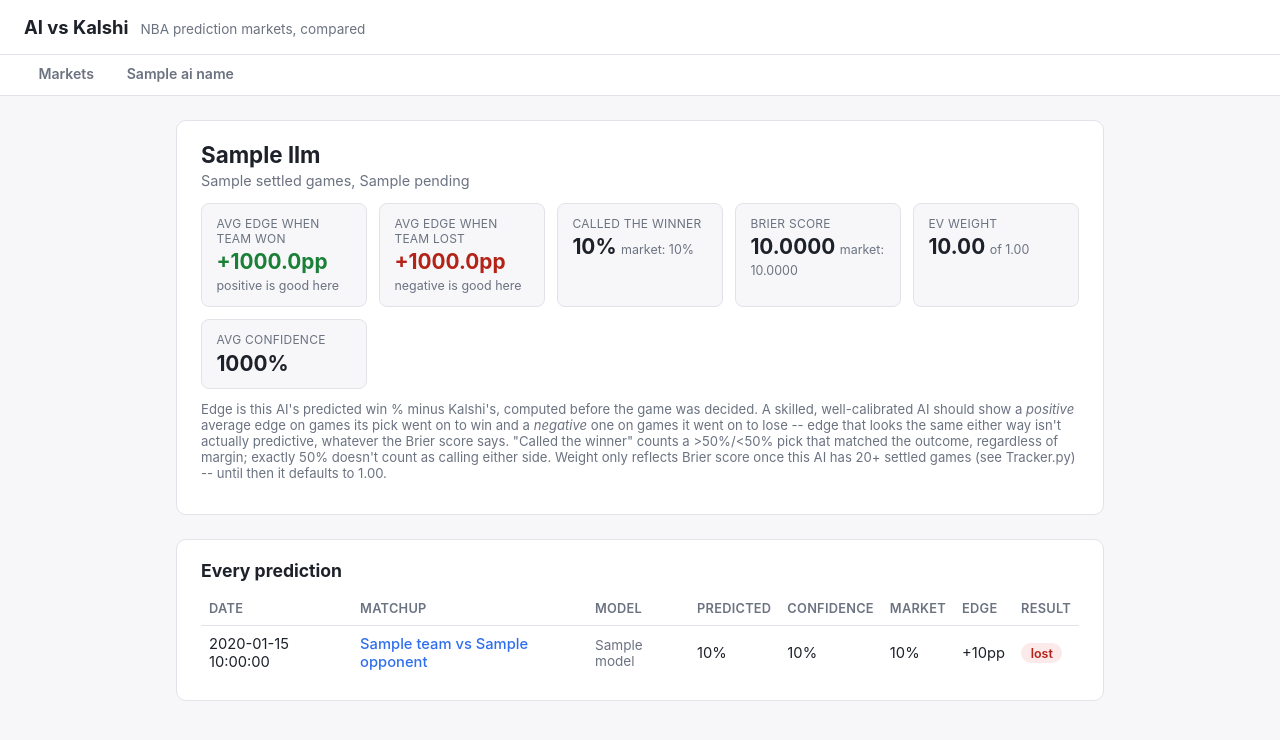
After one commit to huanger2/Kalshi-Project, a FastAPI app: template webapp/templates/ai_detail.html in a window 1280 px wide. The commit adds this page. Shown: the top 740 px of the page. Run offline with FastAPI, Linux system fonts and the light colour scheme; the template is opened without the code that fills it: most values are stand-ins (such as "Sample title", 1, 10 or a date in 2020).

Commit message:
Add a per-AI tab with edge-on-win/loss and calibration stats
Site-wide tab nav in base.html: Markets | OpenAI | Claude | Gemini. Each
AI's tab (/ai/{name}, case-insensitive) shows:

- Average edge (predicted - market) split by what actually happened: a
  skilled, well-calibrated AI's edge should be positive on games its pick
  went on to win and negative on games it went on to lose. Edge that looks
  the same either way isn't actually predictive, whatever the raw Brier
  score says.
- Direction accuracy: how often its >50%/<50% call matched the winner,
  regardless of margin, with the market's own call alongside for
  comparison. A dead-even 50% doesn't count as calling a side.
- Brier score vs. the market's own, EV weight, and average confidence.
- Every individual prediction, newest first, with its edge and outcome.

Real finding this immediately surfaced: on OpenAI's 9 settled games so
far, its average edge is *more* positive on losses (+7.4pp) than on wins
(+2.5pp) -- backwards from what a predictive edge should look like -- and
it called the winner only 22% of the time vs. the market's own 67%. Early
days and a small sample, but exactly the kind of signal this tab exists
to surface.

/api/ai/{name} alongside the HTML page, matching the rest of the webapp.
18 new tests. 273 passing throughout.

Co-Authored-By: Claude Sonnet 5 <noreply@anthropic.com>

```diff
--- a/webapp/main.py
+++ b/webapp/main.py
@@ -18,6 +18,7 @@ from fastapi.staticfiles import StaticFiles
 from fastapi.templating import Jinja2Templates
 
 import Tracker
+from DailyLog import DEFAULT_LLM_NAMES
 from webapp import queries
 
 HERE = Path(__file__).parent
@@ -51,7 +52,10 @@ def markets_page(request: Request, date: Optional[str] = None, conn: sqlite3.Con
     accuracy = queries.accuracy_summary(conn)
     return templates.TemplateResponse(
         request, "markets.html",
-        {"games": games, "dates": dates, "selected_date": date, "accuracy": accuracy},
+        {
+            "games": games, "dates": dates, "selected_date": date, "accuracy": accuracy,
+            "ai_names": DEFAULT_LLM_NAMES, "active_tab": "markets",
+        },
     )
 
 
@@ -60,7 +64,27 @@ def market_detail_page(request: Request, ticker: str, conn: sqlite3.Connection =
     game = queries.get_game(conn, ticker)
     if game is None:
         raise HTTPException(status_code=404, detail=f"No tracked predictions for {ticker!r}")
-    return templates.TemplateResponse(request, "market_detail.html", {"game": game})
+    return templates.TemplateResponse(
+        request, "market_detail.html",
+        {"game": game, "ai_names": DEFAULT_LLM_NAMES, "active_tab": "markets"},
+    )
+
+
+@app.get("/ai/{name}", response_class=HTMLResponse)
+def ai_detail_page(request: Request, name: str, conn: sqlite3.Connection = Depends(get_db)):
+    # Case-insensitive so /ai/openai works the same as the canonical /ai/OpenAI.
+    matched = next((n for n in DEFAULT_LLM_NAMES if n.lower() == name.lower()), None)
+    if matched is None:
+        raise HTTPException(status_code=404, detail=f"Unknown AI {name!r}")
+    stats = queries.ai_stats(conn, matched)
+    predictions = queries.ai_predictions(conn, matched)
+    return templates.TemplateResponse(
+        request, "ai_detail.html",
+        {
+            "stats": stats, "predictions": predictions,
+            "ai_names": DEFAULT_LLM_NAMES, "active_tab": matched,
+        },
+    )
 
 
 # --- JSON, for whatever consumes this next (a JS frontend, a mobile client) ---
@@ -81,3 +105,11 @@ def api_market_detail(ticker: str, conn: sqlite3.Connection = Depends(get_db)) -
 @app.get("/api/accuracy")
 def api_accuracy(conn: sqlite3.Connection = Depends(get_db)) -> list[dict]:
     return queries.accuracy_summary(conn)
+
+
+@app.get("/api/ai/{name}")
+def api_ai_detail(name: str, conn: sqlite3.Connection = Depends(get_db)) -> dict:
+    matched = next((n for n in DEFAULT_LLM_NAMES if n.lower() == name.lower()), None)
+    if matched is None:
+        raise HTTPException(status_code=404, detail=f"Unknown AI {name!r}")
+    return {"stats": queries.ai_stats(conn, matched), "predictions": queries.ai_predictions(conn, matched)}
--- a/webapp/static/style.css
+++ b/webapp/static/style.css
@@ -41,6 +41,29 @@ body {
     color: var(--muted);
     font-size: 0.85rem;
 }
+
+.tabs {
+    display: flex;
+    gap: 0.25rem;
+    padding: 0 1.5rem;
+    background: var(--panel);
+    border-bottom: 1px solid var(--border);
+    overflow-x: auto;
+}
+
+.tabs a {
+    display: inline-block;
+    padding: 0.65rem 0.9rem;
+    color: var(--muted);
+    text-decoration: none;
+    font-size: 0.88rem;
+    font-weight: 600;
+    border-bottom: 2px solid transparent;
+    white-space: nowrap;
+}
+
+.tabs a:hover { color: var(--text); }
+.tabs a.active { color: var(--accent); border-bottom-color: var(--accent); }
 
 main {
     max-width: 960px;
@@ -108,6 +131,34 @@ table a:hover { text-decoration: underline; }
 .note { color: var(--muted); font-size: 0.82rem; margin-top: 0.75rem; }
 .empty { color: var(--muted); }
 
+.stats-grid {
+    display: grid;
+    grid-template-columns: repeat(auto-fit, minmax(150px, 1fr));
+    gap: 0.75rem;
+    margin-bottom: 0.5rem;
+}
+
+.stat {
+    background: var(--bg);
+    border: 1px solid var(--border);
+    border-radius: 8px;
+    padding: 0.75rem 0.9rem;
+}
+
+.stat .label {
+    display: block;
+    color: var(--muted);
+    font-size: 0.75rem;
+    text-transform: uppercase;
+    letter-spacing: 0.02em;
+    margin-bottom: 0.2rem;
+}
+
+.stat .value { font-size: 1.3rem; font-weight: 700; }
+.stat .sub { color: var(--muted); font-size: 0.78rem; }
+.stat .value.edge-up { color: var(--won); }
+.stat .value.edge-down { color: var(--lost); }
+
 /* phones */
 @media (max-width: 480px) {
     main { padding: 1rem 0.75rem 2rem; }
--- /dev/null
+++ b/webapp/templates/ai_detail.html
@@ -0,0 +1,109 @@
+{% extends "base.html" %}
+{% block title %}{{ stats.llm }} - AI vs Kalshi{% endblock %}
+{% block content %}
+
+<section class="panel">
+    <h1>{{ stats.llm }}</h1>
+    <p class="subtitle">
+        {{ stats.settled_n }} settled game{{ "" if stats.settled_n == 1 else "s" }},
+        {{ stats.pending_n }} pending
+    </p>
+
+    {% if stats.settled_n == 0 %}
+        <p class="empty">No settled games yet -- stats below will fill in as today's and earlier
+            games are decided.</p>
+    {% else %}
+    <div class="stats-grid">
+        <div class="stat">
+            <span class="label">Avg edge when team won</span>
+            <span class="value {% if stats.avg_edge_on_win > 0 %}edge-up{% elif stats.avg_edge_on_win < 0 %}edge-down{% endif %}">
+                {{ "%+.1f" | format(stats.avg_edge_on_win * 100) }}pp
+            </span>
+            <span class="sub">positive is good here</span>
+        </div>
+        <div class="stat">
+            <span class="label">Avg edge when team lost</span>
+            <span class="value {% if stats.avg_edge_on_loss < 0 %}edge-up{% elif stats.avg_edge_on_loss > 0 %}edge-down{% endif %}">
+                {{ "%+.1f" | format(stats.avg_edge_on_loss * 100) }}pp
+            </span>
+            <span class="sub">negative is good here</span>
+        </div>
+        <div class="stat">
+            <span class="label">Called the winner</span>
+            <span class="value">{{ (stats.direction_accuracy * 100) | round | int }}%</span>
+            <span class="sub">market: {{ (stats.market_direction_accuracy * 100) | round | int }}%</span>
+        </div>
+        <div class="stat">
+            <span class="label">Brier score</span>
+            <span class="value">{{ "%.4f" | format(stats.brier) }}</span>
+            <span class="sub">market: {{ "%.4f" | format(stats.market_brier) }}</span>
+        </div>
+        <div class="stat">
+            <span class="label">EV weight</span>
+            <span class="value">{{ "%.2f" | format(stats.weight) }}</span>
+            <span class="sub">of 1.00</span>
+        </div>
+        <div class="stat">
+            <span class="label">Avg confidence</span>
+            <span class="value">{{ (stats.avg_confidence * 100) | round | int }}%</span>
+        </div>
+    </div>
+    <p class="note">
+        Edge is this AI's predicted win % minus Kalshi's, computed before the game was decided.
+        A skilled, well-calibrated AI should show a <em>positive</em> average edge on games its
+        pick went on to win and a <em>negative</em> one on games it went on to lose -- edge that
+        looks the same either way isn't actually predictive, whatever the Brier score says.
+        "Called the winner" counts a &gt;50%/&lt;50% pick that matched the outcome, regardless of
+        margin; exactly 50% doesn't count as calling either side. Weight only reflects Brier score
+        once this AI has 20+ settled games (see Tracker.py) -- until then it defaults to 1.00.
+    </p>
+    {% endif %}
+</section>
+
+<section class="panel">
+    <h2>Every prediction</h2>
+    {% if not predictions %}
+        <p class="empty">Nothing logged for {{ stats.llm }} yet.</p>
+    {% else %}
+    <table class="predictions">
+        <thead>
+            <tr>
+                <th>Date</th>
+                <th>Matchup</th>
+                <th>Model</th>
+                <th>Predicted</th>
+                <th>Confidence</th>
+                <th>Market</th>
+                <th>Edge</th>
+                <th>Result</th>
+            </tr>
+        </thead>
+        <tbody>
+            {% for p in predictions %}
+            <tr>
+                <td>{{ p.game_date or "?" }}</td>
+                <td><a href="/markets/{{ p.ticker }}">{{ p.team }} vs {{ p.opponent or "?" }}</a></td>
+                <td class="model">{{ p.model or "?" }}</td>
+                <td>{{ (p.predicted_prob * 100) | round | int }}%</td>
+                <td>{{ (p.confidence * 100) | round | int }}%</td>
+                <td>{{ (p.market_prob * 100) | round | int }}%</td>
+                <td class="{% if p.edge > 0 %}edge-up{% elif p.edge < 0 %}edge-down{% endif %}">
+                    {{ "%+.0f" | format(p.edge * 100) }}pp
+                </td>
+                <td>
+                    {% if p.outcome is none %}
+                        <span class="pill pending">pending</span>
+                    {% elif p.outcome == 1 %}
+                        <span class="pill won">won</span>
+                    {% else %}
+                        <span class="pill lost">lost</span>
+                    {% endif %}
+                </td>
+            </tr>
+            {% endfor %}
+        </tbody>
+    </table>
+    {% endif %}
+</section>
+
+{% endblock %}
--- a/webapp/templates/base.html
+++ b/webapp/templates/base.html
@@ -11,6 +11,12 @@
         <a class="brand" href="/">AI vs Kalshi</a>
         <span class="tagline">NBA prediction markets, compared</span>
     </header>
+    <nav class="tabs">
+        <a href="/" class="{% if active_tab == 'markets' %}active{% endif %}">Markets</a>
+        {% for name in ai_names %}
+            <a href="/ai/{{ name }}" class="{% if active_tab == name %}active{% endif %}">{{ name }}</a>
+        {% endfor %}
+    </nav>
     <main>
         {% block content %}{% endblock %}
     </main>
```
Also changed, not shown: tests/test_webapp_main.py (+39 -0 lines), tests/test_webapp_queries.py (+83 -0 lines), webapp/queries.py (+84 -0 lines).
